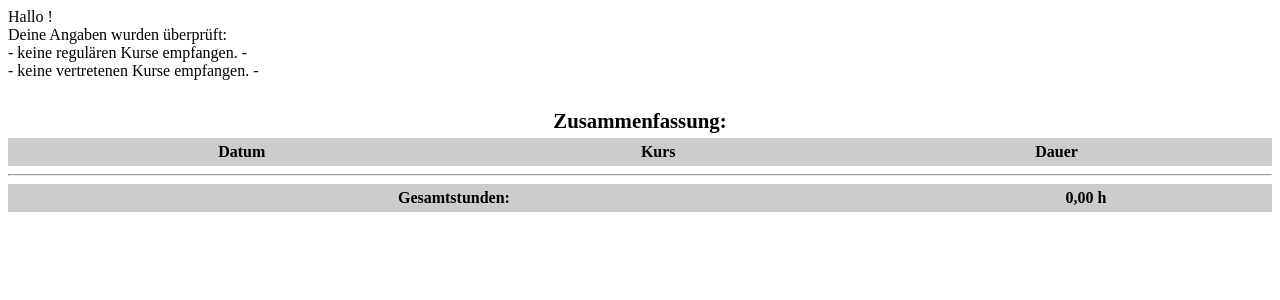
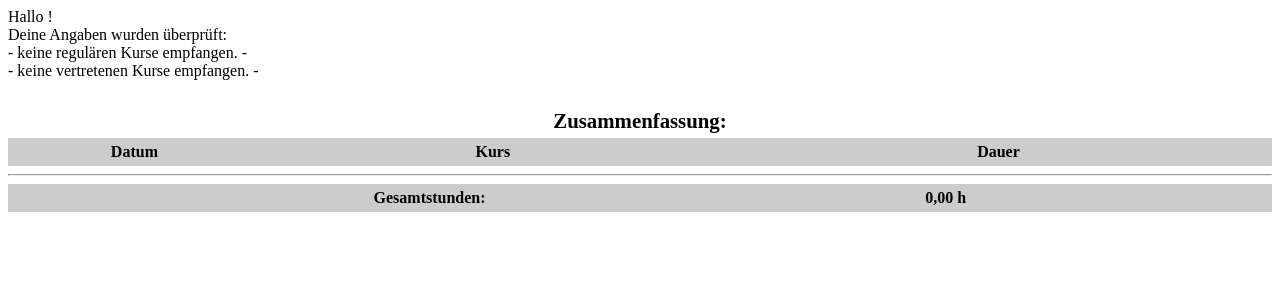
Before and after one commit to CVNfan/Online-Abrechnung, a PHP site: page /send.php in a window 1280 px wide. Shown: the top 300 px of the page. Run offline with PHP 8.4, Linux system fonts and the light colour scheme; data that the repository does not hold is empty.

Commit message:
Update pdf-data.php
formatierung

```diff
--- a/pdf-data.php
+++ b/pdf-data.php
@@ -21,7 +21,7 @@ Zusammenfassung:
 
 <table cellpadding="5" cellspacing="0" style="width: 100%;" border="0">
  <tr style="background-color: #cccccc; padding:5px;">
- <td style="padding:5px;"><b>Datum</b></td>
+ <td style="padding:5px;width:20%"><b>Datum</b></td>
  <td style="text-align: center;"><b>Kurs</b></td>
  <td style="text-align: center;"><b>Dauer</b></td>
  </tr>';
@@ -99,7 +99,7 @@ if(isset($sparten))
     echo '
       <tr>
         <td colspan="3"><b>'.$value.'stunden: </b></td>
-        <td style="text-align: center;"><b>'.number_format(${$value.'Stunden'}/60, 2, ',', '').' h</b></td>
+        <td style="text-align: left;"><b>'.number_format(${$value.'Stunden'}/60, 2, ',', '').' h</b></td>
       </tr>';
     $query = "INSERT INTO `Rechnungen` (`Vorname`, `Nachname`, `ID`, `Monat`,`Sparte`,`Anzahl`) VALUES ('$firstname', '$lastname', '$user[0]', 'piep', '$value','$stundenzahl');";
     $result = mysqli_query($connection,$query);
@@ -110,14 +110,16 @@ if($vertretungStunden > 0)
   echo '
     <tr>
       <td colspan="3"><b>Vertretungen: </b></td>
-      <td style="text-align: center;"><b>'.number_format($vertretungStunden/60, 2, ',', '').' h</b></td>
+      <td></td>
+      <td style="text-align: left;"><b>'.number_format($vertretungStunden/60, 2, ',', '').' h</b></td>
     </tr>';
 }
 
 echo'
             <tr style="background-color: #cccccc; padding:5px;">
                 <td colspan="3"><b>Gesamtstunden: </b></td>
-                <td style="text-align: center;"><b>'.number_format($gesamtStunden/60, 2, ',', '').' h</b></td>
+                <td></td>
+                <td style="text-align: left;"><b>'.number_format($gesamtStunden/60, 2, ',', '').' h</b></td>
             </tr>
         </table>
 <br><br><br>';
```
